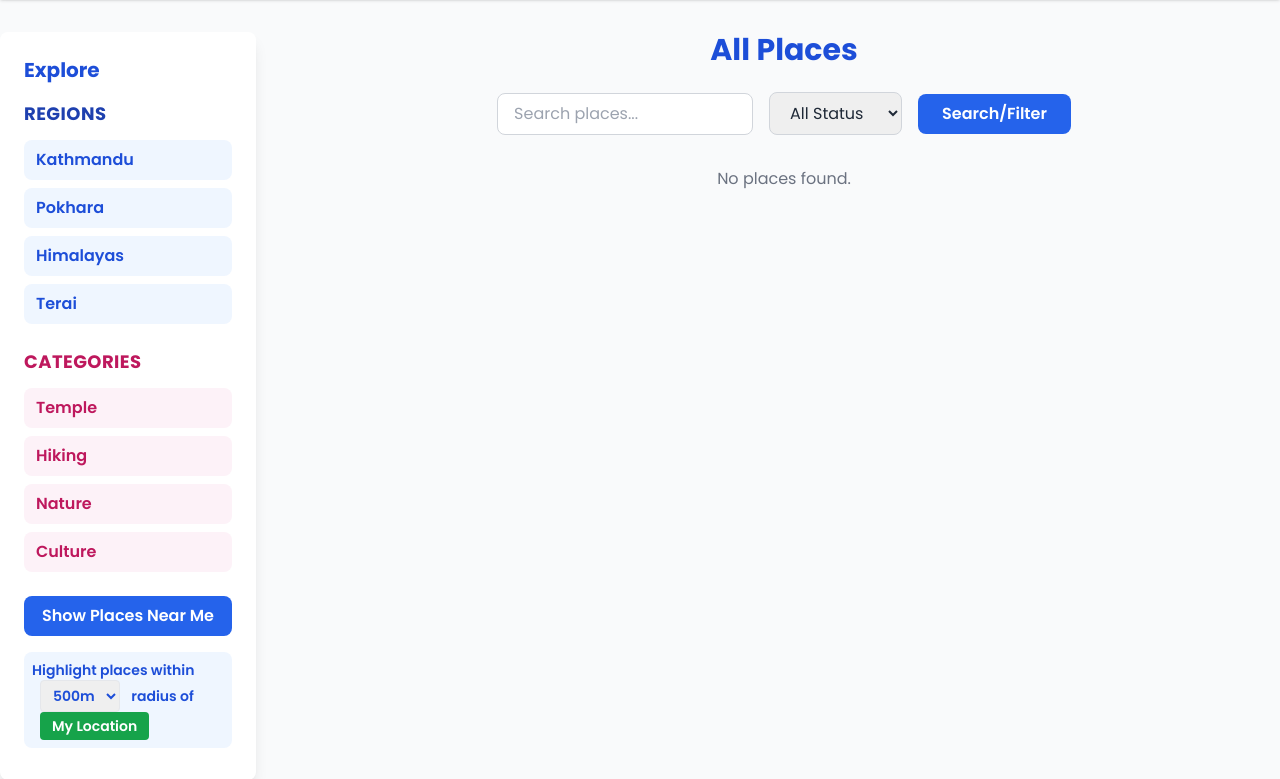
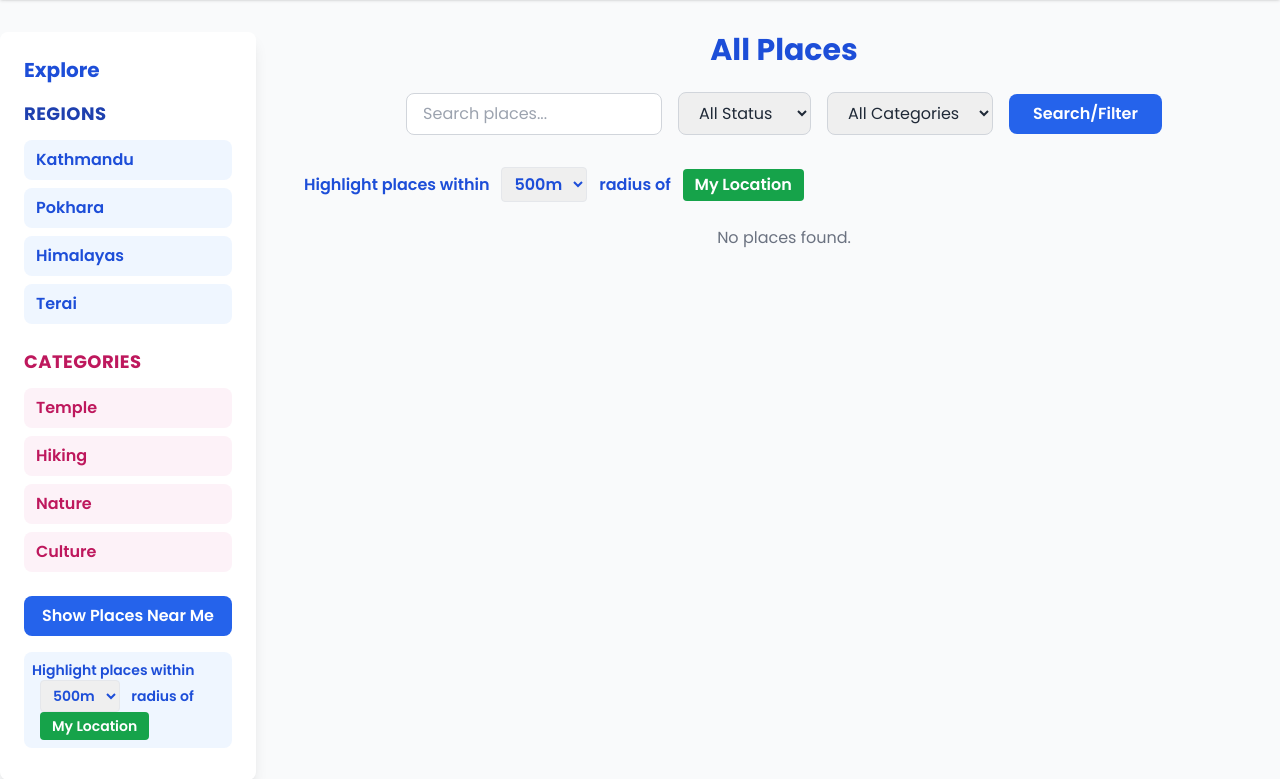
Before and after one commit to Nisch-al-404/Hidden-Nepal-git-repo, a Flask app: page /places in a window 1280 px wide. Shown: the part 74-853 px from the top of the page. Run offline with Flask 3, Linux system fonts and the light colour scheme; data that the repository does not hold is empty; some libraries are stand-ins or nearby versions.

Commit message:
commit garya la

```diff
--- a/app/viewer/templates/places_list.html
+++ b/app/viewer/templates/places_list.html
@@ -22,6 +22,17 @@
     <option value="pending">Pending</option>
     <option value="rejected">Rejected</option>
   </select>
+  <select
+    id="filterCategory"
+    name="category"
+    class="px-4 py-2 border border-gray-300 rounded-lg focus:outline-none"
+  >
+    <option value="">All Categories</option>
+    <option value="Temple">Temple</option>
+    <option value="Hiking">Hiking</option>
+    <option value="Nature">Nature</option>
+    <option value="Culture">Culture</option>
+  </select>
   <button
     type="submit"
     class="px-6 py-2 bg-blue-600 text-white rounded-lg font-semibold hover:bg-blue-700 transition"
@@ -29,48 +40,65 @@
     Search/Filter
   </button>
 </form>
+<!-- Location/Radius UI -->
+<div class="flex flex-col sm:flex-row items-center gap-4 mb-6">
+  <label class="font-semibold text-blue-700"
+    >Highlight places within
+    <select id="radiusSelect" class="mx-2 px-2 py-1 border rounded">
+      <option value="0.5">500m</option>
+      <option value="1">1km</option>
+      <option value="2">2km</option>
+      <option value="5">5km</option>
+      <option value="10">10km</option>
+    </select>
+    radius of
+    <button
+      id="getLocationBtn"
+      class="ml-2 px-3 py-1 bg-green-600 text-white rounded hover:bg-green-700"
+    >
+      My Location
+    </button>
+  </label>
+</div>
 
 <div
   id="placesGrid"
   class="grid grid-cols-1 sm:grid-cols-2 md:grid-cols-3 gap-8"
->
-  {% for place in places %}
-  <div class="bg-white rounded-lg shadow-lg overflow-hidden flex flex-col">
-    <img
-      src="{{ place.image_url }}"
-      alt="Image"
-      class="w-full h-64 object-cover"
-    />
-    <div class="p-4 flex-1 flex flex-col justify-between">
-      <div>
-        <a
-          href="/places/{{ place.id }}"
-          class="text-lg font-semibold mb-2 text-blue-700 hover:underline"
-          >{{ place.name }}</a
-        >
-        <p class="text-gray-600">{{ place.description|truncate(100) }}</p>
-      </div>
-    </div>
-  </div>
-  {% else %}
-  <div class="col-span-full text-center text-gray-500">No places found.</div>
-  {% endfor %}
-</div>
+></div>
 
 <script>
-  const form = document.getElementById("searchForm");
-  const grid = document.getElementById("placesGrid");
-  form.addEventListener("submit", async function (e) {
-    e.preventDefault();
+  // --- User Location and Radius ---
+  let userLocation = null;
+  let userRadius = 0.5; // default in km
+
+  function getDistanceFromLatLonInKm(lat1, lon1, lat2, lon2) {
+    const R = 6371;
+    const dLat = ((lat2 - lat1) * Math.PI) / 180;
+    const dLon = ((lon2 - lon1) * Math.PI) / 180;
+    const a =
+      Math.sin(dLat / 2) * Math.sin(dLat / 2) +
+      Math.cos((lat1 * Math.PI) / 180) *
+        Math.cos((lat2 * Math.PI) / 180) *
+        Math.sin(dLon / 2) *
+        Math.sin(dLon / 2);
+    const c = 2 * Math.atan2(Math.sqrt(a), Math.sqrt(1 - a));
+    return R * c;
+  }
+
+  async function loadPlaces() {
     const q = document.getElementById("searchInput").value;
     const status = document.getElementById("filterStatus").value;
-    let url = "";
+    const category = document.getElementById("filterCategory").value;
+    let url = "/api/filter?status=approved";
     if (q) {
       url = `/api/search?q=${encodeURIComponent(q)}`;
     } else if (status) {
       url = `/api/filter?status=${encodeURIComponent(status)}`;
-    } else {
-      url = "/api/filter?status=approved";
+    }
+    if (category) {
+      url +=
+        (url.includes("?") ? "&" : "?") +
+        `category=${encodeURIComponent(category)}`;
     }
     const res = await fetch(url);
     const places = await res.json();
@@ -80,8 +108,20 @@
         '<div class="col-span-full text-center text-gray-500">No places found.</div>';
     } else {
       for (const place of places) {
+        let highlight = false;
+        if (userLocation && place.latitude && place.longitude) {
+          const dist = getDistanceFromLatLonInKm(
+            userLocation.lat,
+            userLocation.lng,
+            place.latitude,
+            place.longitude
+          );
+          if (dist <= userRadius) highlight = true;
+        }
         html += `
-        <div class="bg-white rounded-lg shadow-lg overflow-hidden flex flex-col">
+        <div class="bg-white rounded-lg shadow-lg overflow-hidden flex flex-col ${
+          highlight ? "ring-4 ring-green-400 ring-opacity-60" : ""
+        }">
           <img src="${
             place.image_url
           }" alt="Image" class="w-full h-64 object-cover" />
@@ -92,16 +132,47 @@
               }" class="text-lg font-semibold mb-2 text-blue-700 hover:underline">${
           place.name
         }</a>
-              <p class="text-gray-600">${place.description.substring(0, 100)}${
-          place.description.length > 100 ? "..." : ""
-        }</p>
+              <p class="text-gray-600">${
+                place.description
+                  ? place.description.substring(0, 100) +
+                    (place.description.length > 100 ? "..." : "")
+                  : ""
+              }</p>
             </div>
           </div>
         </div>
       `;
       }
     }
-    grid.innerHTML = html;
-  });
+    document.getElementById("placesGrid").innerHTML = html;
+  }
+
+  function askLocationAndReload() {
+    if (navigator.geolocation) {
+      navigator.geolocation.getCurrentPosition(function (pos) {
+        userLocation = {
+          lat: pos.coords.latitude,
+          lng: pos.coords.longitude,
+        };
+        loadPlaces();
+      });
+    } else {
+      alert("Geolocation is not supported by your browser.");
+    }
+  }
+
+  function onRadiusChange(e) {
+    userRadius = parseFloat(e.target.value);
+    loadPlaces();
+  }
+
+  document.getElementById("searchForm").onsubmit = function (e) {
+    e.preventDefault();
+    loadPlaces();
+  };
+  document.getElementById("getLocationBtn").onclick = askLocationAndReload;
+  document.getElementById("radiusSelect").onchange = onRadiusChange;
+
+  window.onload = loadPlaces;
 </script>
 {% endblock %}
```
Also changed, not shown: static/images/Pashupatinath.jpg (added), static/images/annapurna.jpg (added), static/images/fewa_lake.jpg (added), static/images/fewa_lake2.jpg (added), static/images/lumbini.jpg (added), static/images/pashupatinath2.jpg (added).
